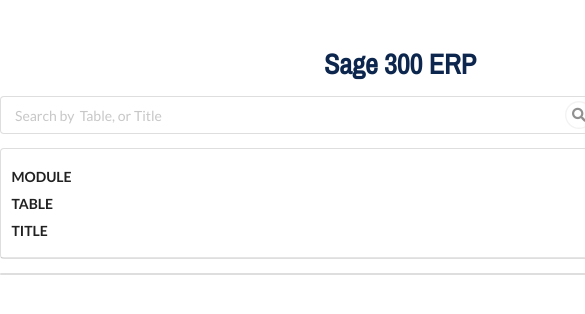
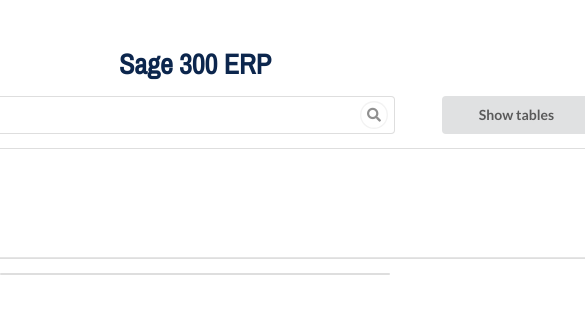
Before and after one commit to mbevko/sage-db-search, a React (Create React App) app: page / in a window 390 px wide. Shown: the top 314 px of the page, 585 px wide, since content can reach past the window. Built offline with nearby package versions, Linux system fonts and the light colour scheme; the HTML template or start-up script is replaced by a standard one.

Commit message:
added more tables 3 added some responsiveness

```diff
--- a/src/App.css
+++ b/src/App.css
@@ -3,5 +3,12 @@
 }
 
 section {
-  width: 800px;
+  max-width: 800px;
+  min-width: 300px;
 }
+
+/* @media(max-width: 700px){
+  section {
+    max-width: 700px;
+  }
+} */
--- a/src/components/Search.css
+++ b/src/components/Search.css
@@ -9,10 +9,11 @@
 .app_body {
     display: flex;
     flex-direction: column;
-    margin: auto;
     height: 90vh;
     justify-content: flex-start;
     align-items: center;
+    margin: auto;
+
 }
 
 .main_header {
@@ -43,3 +44,16 @@
     display: flex;
     justify-content: space-between;
 }
+
+@media(max-width: 700px) {
+
+    /* input {
+        max-width: 500px;
+        min-width: 200px;
+    }
+
+    button {
+        max-width: 150px;
+        min-width: 90px;
+    } */
+}
--- a/src/components/Search.js
+++ b/src/components/Search.js
@@ -47,10 +47,10 @@
                         type="text"
                         onChange={handleChange}
                         placeholder="Search by  Table, or Title"/>
-                        <i aria-hidden="true" class="search circular link icon"></i>
+                        <i aria-hidden="true" className="search circular link icon"></i>
                     </div>
                     <button
-                        class={searchShow
+                        className={searchShow
                         ? "ui active toggle button"
                         : "ui toggle button"}
                         onClick={handleClick}>Show tables</button>
@@ -58,13 +58,13 @@
                 <table className="ui celled striped table">
                     <thead>
                         <tr>
-                            <th class="module_head">
+                            <th className="module_head">
                                 MODULE
                             </th>
-                            <th class="table_head">
+                            <th className="table_head">
                                 TABLE
                             </th>
-                            <th class="title_head">
+                            <th className="title_head">
                                 TITLE
                             </th>
                         </tr>
```
